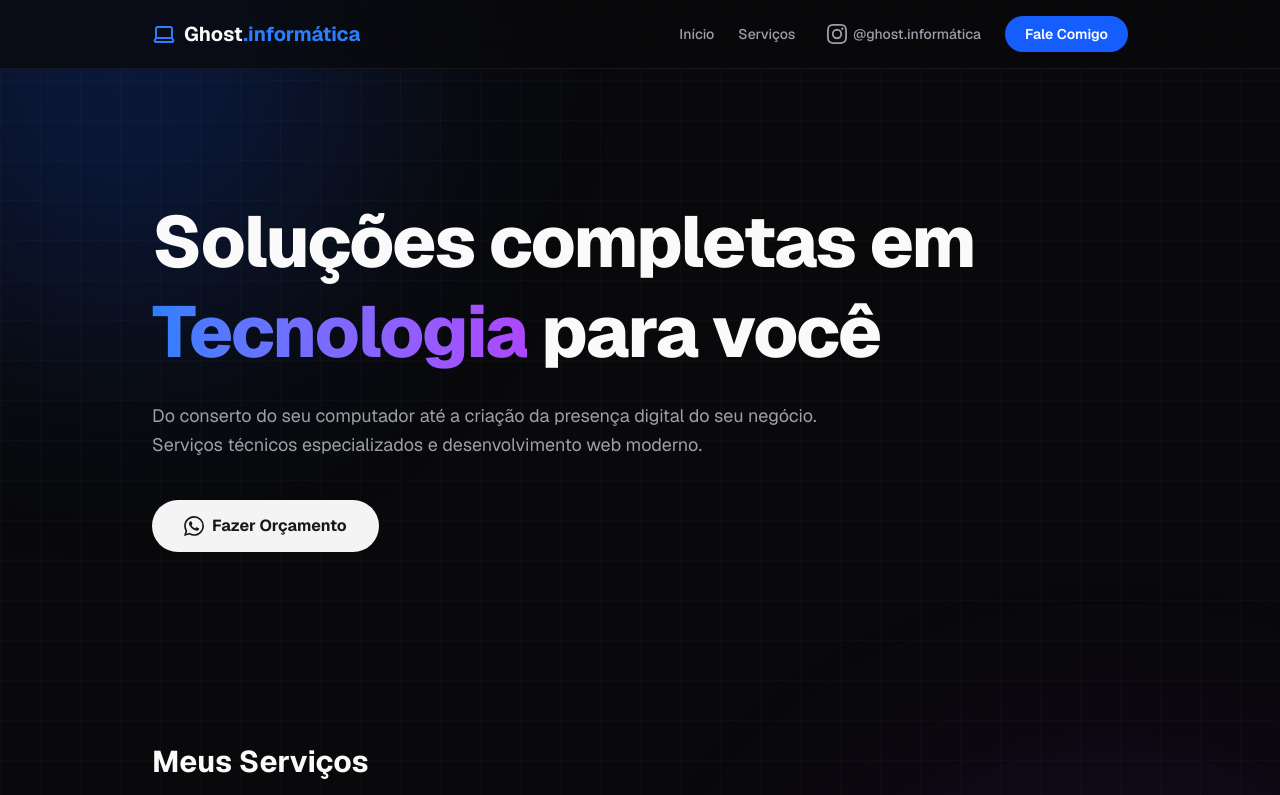
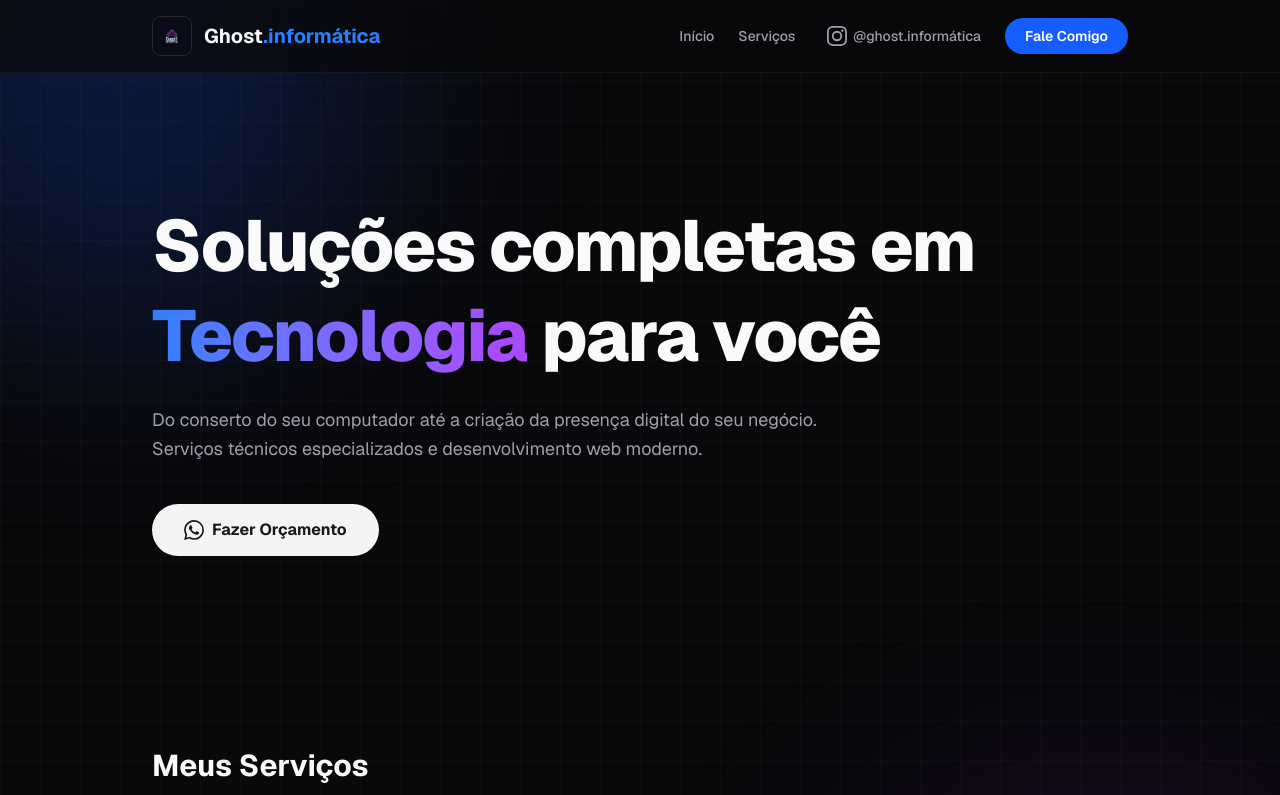
Before and after one commit to T0M3N05/meu-site, a Next.js app: page / in a window 1280 px wide. Shown: the top 795 px of the page. Built offline with nearby package versions, Linux system fonts and the light colour scheme.

Commit message:
Logo alterada2

```diff
--- a/app/page.tsx
+++ b/app/page.tsx
@@ -1,14 +1,15 @@
 import { Monitor, Zap, Package, Rocket, Laptop, Server } from 'lucide-react';
+import Image from 'next/image';
 
 const InstagramLogo = ({ className }: { className?: string }) => (
   <svg viewBox="0 0 24 24" fill="currentColor" className={className}>
-    <path d="M12 2.163c3.204 0 3.584.012 4.85.07 3.252.148 4.771 1.691 4.919 4.919.058 1.265.069 1.645.069 4.849 0 3.205-.012 3.584-.069 4.849-.149 3.225-1.664 4.771-4.919 4.919-1.266.058-1.644.07-4.85.07-3.204 0-3.584-.012-4.849-.07-3.26-.149-4.771-1.699-4.919-4.92-.058-1.265-.07-1.644-.07-4.849 0-3.204.013-3.583.07-4.849.149-3.227 1.664-4.771 4.919-4.919 1.266-.057 1.645-.069 4.849-.069zM12 0C8.741 0 8.333.014 7.053.072 2.695.272.273 2.69.073 7.052.014 8.333 0 8.741 0 12c0 3.259.014 3.668.072 4.948.2 4.358 2.618 6.78 6.98 6.98C8.333 23.986 8.741 24 12 24c3.259 0 3.668-.014 4.948-.072 4.354-.2 6.782-2.618 6.979-6.98.059-1.28.073-1.689.073-4.948 0-3.259-.014-3.667-.072-4.947-.196-4.354-2.617-6.78-6.979-6.98C15.668.014 15.259 0 12 0zm0 5.838a6.162 6.162 0 100 12.324 6.162 6.162 0 000-12.324zM12 16a4 4 0 110-8 4 4 0 010 8zm6.406-11.845a1.44 1.44 0 100 2.881 1.44 1.44 0 000-2.881z"/>
+    <path d="M12 2.163c3.204 0 3.584.012 4.85.07 3.252.148 4.771 1.691 4.919 4.919.058 1.265.069 1.645.069 4.849 0 3.205-.012 3.584-.069 4.849-.149 3.225-1.664 4.771-4.919 4.919-1.266.058-1.644.07-4.85.07-3.204 0-3.584-.012-4.849-.07-3.26-.149-4.771-1.699-4.919-4.92-.058-1.265-.07-1.644-.07-4.849 0-3.204.013-3.583.07-4.849.149-3.227 1.664-4.771 4.919-4.919 1.266-.057 1.645-.069 4.849-.069zM12 0C8.741 0 8.333.014 7.053.072 2.695.272.273 2.69.073 7.052.014 8.333 0 8.741 0 12c0 3.259.014 3.668.072 4.948.2 4.358 2.618 6.78 6.98 6.98C8.333 23.986 8.741 24 12 24c3.259 0 3.668-.014 4.948-.072 4.354-.2 6.782-2.618 6.979-6.98.059-1.28.073-1.689.073-4.948 0-3.259-.014-3.667-.072-4.947-.196-4.354-2.617-6.78-6.979-6.98C15.668.014 15.259 0 12 0zm0 5.838a6.162 6.162 0 100 12.324 6.162 6.162 0 000-12.324zM12 16a4 4 0 110-8 4 4 0 010 8zm6.406-11.845a1.44 1.44 0 100 2.881 1.44 1.44 0 000-2.881z" />
   </svg>
 );
 
 const WhatsAppLogo = ({ className }: { className?: string }) => (
   <svg viewBox="0 0 24 24" fill="currentColor" className={className}>
-    <path d="M17.472 14.382c-.297-.149-1.758-.867-2.03-.967-.273-.099-.471-.148-.67.15-.197.297-.767.966-.94 1.164-.173.199-.347.223-.644.075-.297-.15-1.255-.463-2.39-1.475-.883-.788-1.48-1.761-1.653-2.059-.173-.297-.018-.458.13-.606.134-.133.298-.347.446-.52.149-.174.198-.298.298-.497.099-.198.05-.371-.025-.52-.075-.149-.669-1.612-.916-2.207-.242-.579-.487-.5-.669-.51a12.8 12.8 0 00-.57-.01c-.198 0-.52.074-.792.372-.272.297-1.04 1.016-1.04 2.479 0 1.462 1.065 2.875 1.213 3.074.149.198 2.096 3.2 5.077 4.487.709.306 1.262.489 1.694.625.712.227 1.36.195 1.871.118.571-.085 1.758-.719 2.006-1.413.248-.694.248-1.289.173-1.413-.074-.124-.272-.198-.57-.347m-5.421 7.403h-.004a9.87 9.87 0 01-5.031-1.378l-.361-.214-3.741.982.998-3.648-.235-.374a9.86 9.86 0 01-1.51-5.26c.001-5.45 4.436-9.884 9.888-9.884 2.64 0 5.122 1.03 6.988 2.898a9.825 9.825 0 012.893 6.994c-.003 5.45-4.437 9.884-9.885 9.884m8.413-18.297A11.815 11.815 0 0012.05 0C5.495 0 .16 5.335.157 11.892c0 2.096.547 4.142 1.588 5.945L.057 24l6.305-1.654a11.882 11.882 0 005.683 1.448h.005c6.554 0 11.89-5.335 11.893-11.893a11.821 11.821 0 00-3.48-8.413z"/>
+    <path d="M17.472 14.382c-.297-.149-1.758-.867-2.03-.967-.273-.099-.471-.148-.67.15-.197.297-.767.966-.94 1.164-.173.199-.347.223-.644.075-.297-.15-1.255-.463-2.39-1.475-.883-.788-1.48-1.761-1.653-2.059-.173-.297-.018-.458.13-.606.134-.133.298-.347.446-.52.149-.174.198-.298.298-.497.099-.198.05-.371-.025-.52-.075-.149-.669-1.612-.916-2.207-.242-.579-.487-.5-.669-.51a12.8 12.8 0 00-.57-.01c-.198 0-.52.074-.792.372-.272.297-1.04 1.016-1.04 2.479 0 1.462 1.065 2.875 1.213 3.074.149.198 2.096 3.2 5.077 4.487.709.306 1.262.489 1.694.625.712.227 1.36.195 1.871.118.571-.085 1.758-.719 2.006-1.413.248-.694.248-1.289.173-1.413-.074-.124-.272-.198-.57-.347m-5.421 7.403h-.004a9.87 9.87 0 01-5.031-1.378l-.361-.214-3.741.982.998-3.648-.235-.374a9.86 9.86 0 01-1.51-5.26c.001-5.45 4.436-9.884 9.888-9.884 2.64 0 5.122 1.03 6.988 2.898a9.825 9.825 0 012.893 6.994c-.003 5.45-4.437 9.884-9.885 9.884m8.413-18.297A11.815 11.815 0 0012.05 0C5.495 0 .16 5.335.157 11.892c0 2.096.547 4.142 1.588 5.945L.057 24l6.305-1.654a11.882 11.882 0 005.683 1.448h.005c6.554 0 11.89-5.335 11.893-11.893a11.821 11.821 0 00-3.48-8.413z" />
   </svg>
 );
 
@@ -91,12 +92,19 @@ export default function Home() {
       <div className="absolute top-[-10%] left-[-10%] w-[500px] h-[500px] rounded-full bg-blue-600/20 blur-[120px] pointer-events-none z-0"></div>
       <div className="absolute bottom-[20%] right-[-10%] w-[600px] h-[600px] rounded-full bg-purple-600/15 blur-[120px] pointer-events-none z-0"></div>
 
-
       <header className="border-b border-zinc-800/50 bg-zinc-950/70 backdrop-blur-xl sticky top-0 z-50">
         <div className="max-w-5xl mx-auto px-6 py-4 flex justify-between items-center relative z-10">
 
-          <div className="text-xl font-bold flex items-center gap-2 cursor-pointer">
-            <Laptop className="text-blue-500 w-6 h-6" />
+
+          <div className="text-xl font-bold flex items-center gap-3 cursor-pointer group">
+            <div className="relative w-10 h-10 overflow-hidden rounded-lg border border-zinc-800 group-hover:border-blue-500/50 transition-colors">
+              <Image
+                src="/logo-ghost.png"
+                alt="Logo Ghost Informática"
+                fill
+                className="object-contain p-1"
+              />
+            </div>
             <span className="hidden sm:block">Ghost<span className="text-blue-500">.informática</span></span>
             <span className="sm:hidden">Ghost</span>
           </div>
```
Also changed, not shown: public/logo-ghost.png (added).
